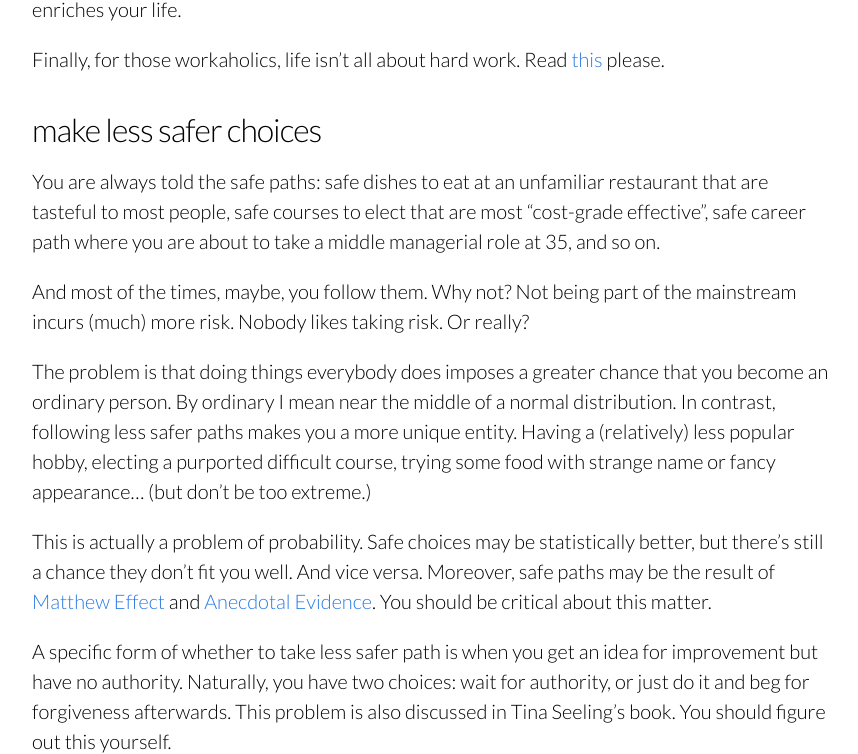
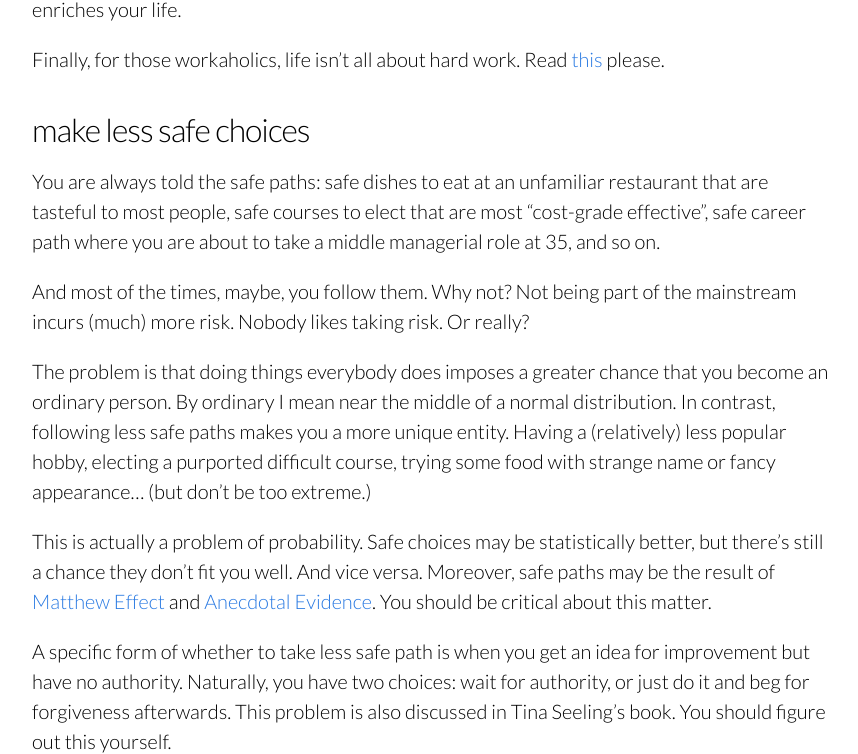
Before and after one commit to kavinyao/hackab.it, a Jekyll site: the page built from _posts/2013-08-18-what-i-wish-i-knew-when-i-was-20.md, in a window 1280 px wide and 1400 px high, scrolled down 4992 px. Shown: the part 150-904 px from the top of the window, without its empty margins (208-1066 px from the left). Built offline with Jekyll 4.4.1, drawn with Linux system fonts in a browser that asks for light colours; nearby versions of some CDN libraries; comment, search, counter and statistics services are not loaded.

Commit message:
correct grammar mistake

```diff
--- a/_posts/2013-08-18-what-i-wish-i-knew-when-i-was-20.md
+++ b/_posts/2013-08-18-what-i-wish-i-knew-when-i-was-20.md
@@ -92,20 +92,20 @@ Finally, for those workaholics, life isn't all about hard work. Read [this][humb
 
 [humblebrag]: http://alexstechthoughts.com/post/55085393173/stop-glorifying-hard-work-and-long-hours
 
-## make less safer choices
+## make less safe choices
 
 You are always told the safe paths: safe dishes to eat at an unfamiliar restaurant that are tasteful to most people, safe courses to elect that are most "cost-grade effective", safe career path where you are about to take a middle  managerial role at 35, and so on.
 
 And most of the times, maybe, you follow them. Why not? Not being part of the mainstream incurs (much) more risk. Nobody likes taking risk. Or really?
 
-The problem is that doing things everybody does imposes a greater chance that you become an ordinary person. By ordinary I mean near the middle of a normal distribution. In contrast, following less safer paths makes you a more unique entity. Having a (relatively) less popular hobby, electing a purported difficult course, trying some food with strange name or fancy appearance… (but don't be too extreme.)
+The problem is that doing things everybody does imposes a greater chance that you become an ordinary person. By ordinary I mean near the middle of a normal distribution. In contrast, following less safe paths makes you a more unique entity. Having a (relatively) less popular hobby, electing a purported difficult course, trying some food with strange name or fancy appearance… (but don't be too extreme.)
 
 This is actually a problem of probability. Safe choices may be statistically better, but there's still a chance they don't fit you well. And vice versa. Moreover, safe paths may be the result of [Matthew Effect][matthew] and [Anecdotal Evidence][anecdotal]. You should be critical about this matter.
 
 [matthew]: http://en.wikipedia.org/wiki/Matthew_effect_(sociology)
 [anecdotal]: http://en.wikipedia.org/wiki/Anecdotal_evidence
 
-A specific form of whether to take less safer path is when you get an idea for improvement but have no authority. Naturally, you have two choices: wait for authority, or just do it and beg for forgiveness afterwards. This problem is also discussed in Tina Seeling's book. You should figure out this yourself.
+A specific form of whether to take less safe path is when you get an idea for improvement but have no authority. Naturally, you have two choices: wait for authority, or just do it and beg for forgiveness afterwards. This problem is also discussed in Tina Seeling's book. You should figure out this yourself.
 
 ## attack the essential problem
 
```
